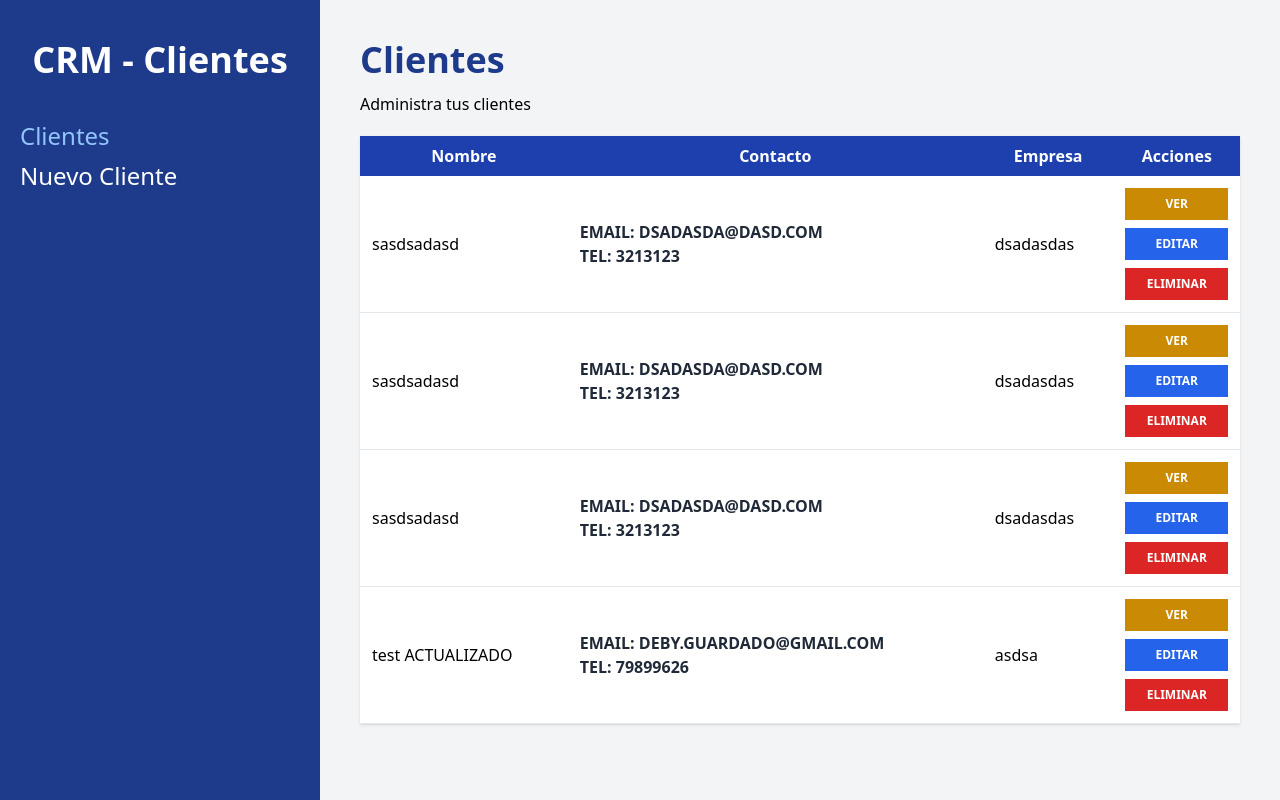
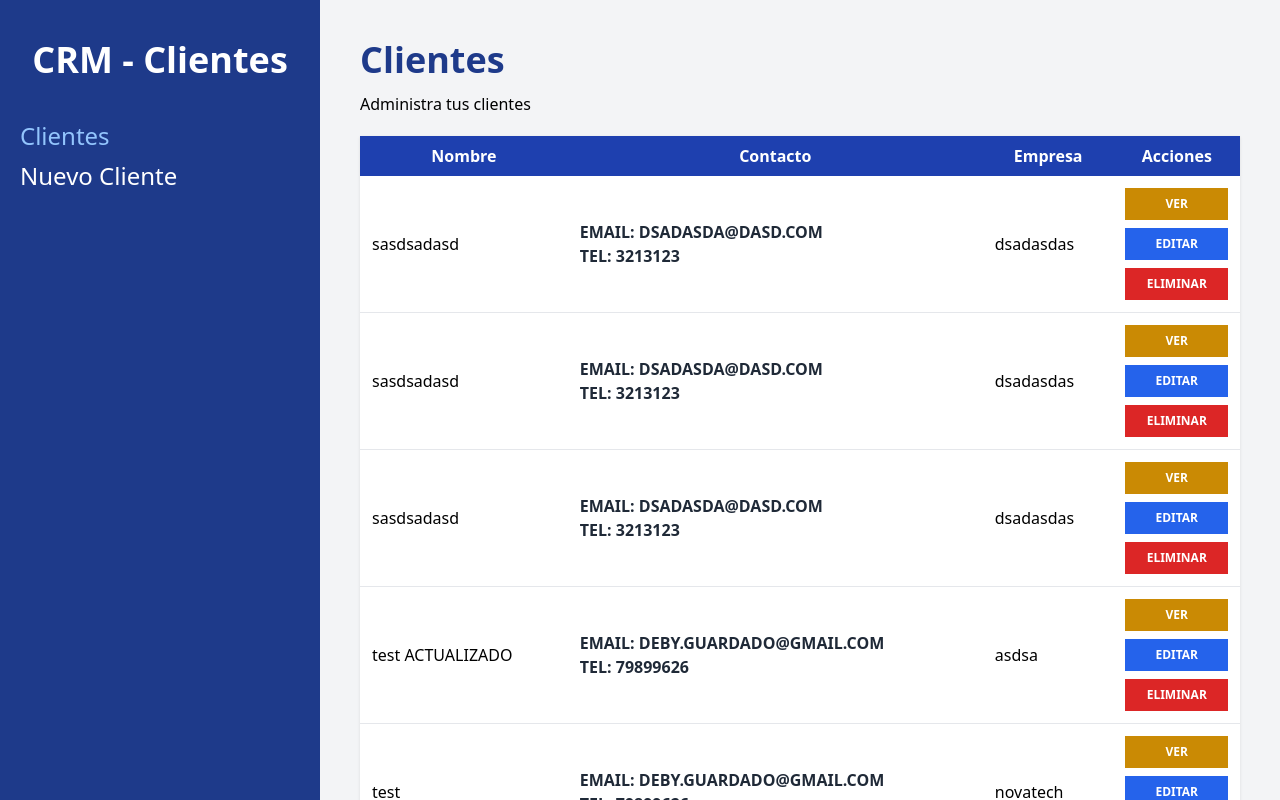
Before and after one commit to debiig92/react-crm-react, a React (Vite) app: page /clientes in a window 1280 px wide. Built offline with nearby package versions, Linux system fonts and the light colour scheme; data requests are answered from the project's data file.

Commit message:
configuracion de spinner

```diff
--- a/db.json
+++ b/db.json
@@ -31,6 +31,14 @@
       "email": "deby.guardado@gmail.com",
       "notas": "",
       "id": 4
+    },
+    {
+      "nombre": "test",
+      "empresa": "novatech",
+      "telefono": "79899626",
+      "email": "deby.guardado@gmail.com",
+      "notas": "Pruebas 1\nPruebas 2 \nPruebas 3",
+      "id": 5
     }
   ]
 }
--- a/src/App.jsx
+++ b/src/App.jsx
@@ -4,6 +4,7 @@ import Layout from "./layout/Layout";
 import Inicio from "./paginas/Inicio";
 import EditarCliente from "./paginas/EditarCliente";
 import NuevoCliente from "./paginas/NuevoCliente";
+import VerCliente from "./paginas/VerCliente";
 function App() {
   return (
     <BrowserRouter>
@@ -12,6 +13,7 @@ function App() {
           <Route index element={<Inicio />} />
           <Route path="nuevo" element={<NuevoCliente />} />
           <Route path="editar/:id" element={<EditarCliente />} />
+          <Route path=":id" element={<VerCliente />} />
         </Route>
       </Routes>
     </BrowserRouter>
--- a/src/components/Cliente.jsx
+++ b/src/components/Cliente.jsx
@@ -1,6 +1,7 @@
 import React from "react";
-
+import { useNavigate } from "react-router-dom";
 const Cliente = ({ cliente }) => {
+  const navigate = useNavigate();
   return (
     <tr className="border-b hover:bg-gray-100">
       <td className="p-3">{cliente.nombre}</td>
@@ -17,6 +18,7 @@ const Cliente = ({ cliente }) => {
         <button
           className="bg-yellow-600 hover:bg-yellow-700 block w-full text-white p-2 uppercase font-bold text-xs mb-2"
           type="button"
+          onClick={() => navigate(`/clientes/${cliente.id}`)}
         >
           Ver
         </button>
--- /dev/null
+++ b/src/paginas/VerCliente.jsx
@@ -0,0 +1,68 @@
+import { useParams } from "react-router-dom";
+import { useState, useEffect } from "react";
+
+const VerCliente = () => {
+  const params = useParams();
+  const [cliente, setCliente] = useState({});
+  const [cargando, setCargando] = useState(true);
+  useEffect(() => {
+    const obtenerCliente = async () => {
+      setCargando(true);
+      try {
+        const url = `http://localhost:4000/clientes/${params.id}`;
+        const respuesta = await fetch(url);
+        const resultado = await respuesta.json();
+        setCliente(resultado);
+      } catch (error) {
+        console.log(error);
+      }
+      setCargando(!cargando);
+    };
+    obtenerCliente();
+  }, []);
+
+  return cargando ? (
+    <p>Carando...</p>
+  ) : Object.keys(cliente).length === 0 ? (
+    <p>No hay resultado</p>
+  ) : (
+    <div>
+      <h1 className="font-black text-4xl text-blue-900">
+        Ver Cliente: {cliente.nombre}
+      </h1>
+      <p className="mt-3">Información del cliente</p>
+      {cliente.nombre && (
+        <p className="text-2xl text-gray-600 mt-10">
+          <span className="text-gray-800 uppercase font-bold">Cliente: </span>
+          {cliente.nombre}
+        </p>
+      )}
+      {cliente.email && (
+        <p className="text-2xl text-gray-600 mt-4">
+          <span className="text-gray-800 uppercase font-bold">Email: </span>
+          {cliente.email}
+        </p>
+      )}
+      {cliente.telefono && (
+        <p className="text-2xl text-gray-600 mt-4">
+          <span className="text-gray-800 uppercase font-bold">Teléfono: </span>
+          {cliente.telefono}
+        </p>
+      )}
+      {cliente.empresa && (
+        <p className="text-2xl text-gray-600 mt-4">
+          <span className="text-gray-800 uppercase font-bold">Empresa: </span>
+          {cliente.empresa}
+        </p>
+      )}
+      {cliente.notas && (
+        <p className="text-2xl text-gray-600 mt-4">
+          <span className="text-gray-800 uppercase font-bold">Notas: </span>
+          {cliente.notas}
+        </p>
+      )}
+    </div>
+  );
+};
+
+export default VerCliente;
```
